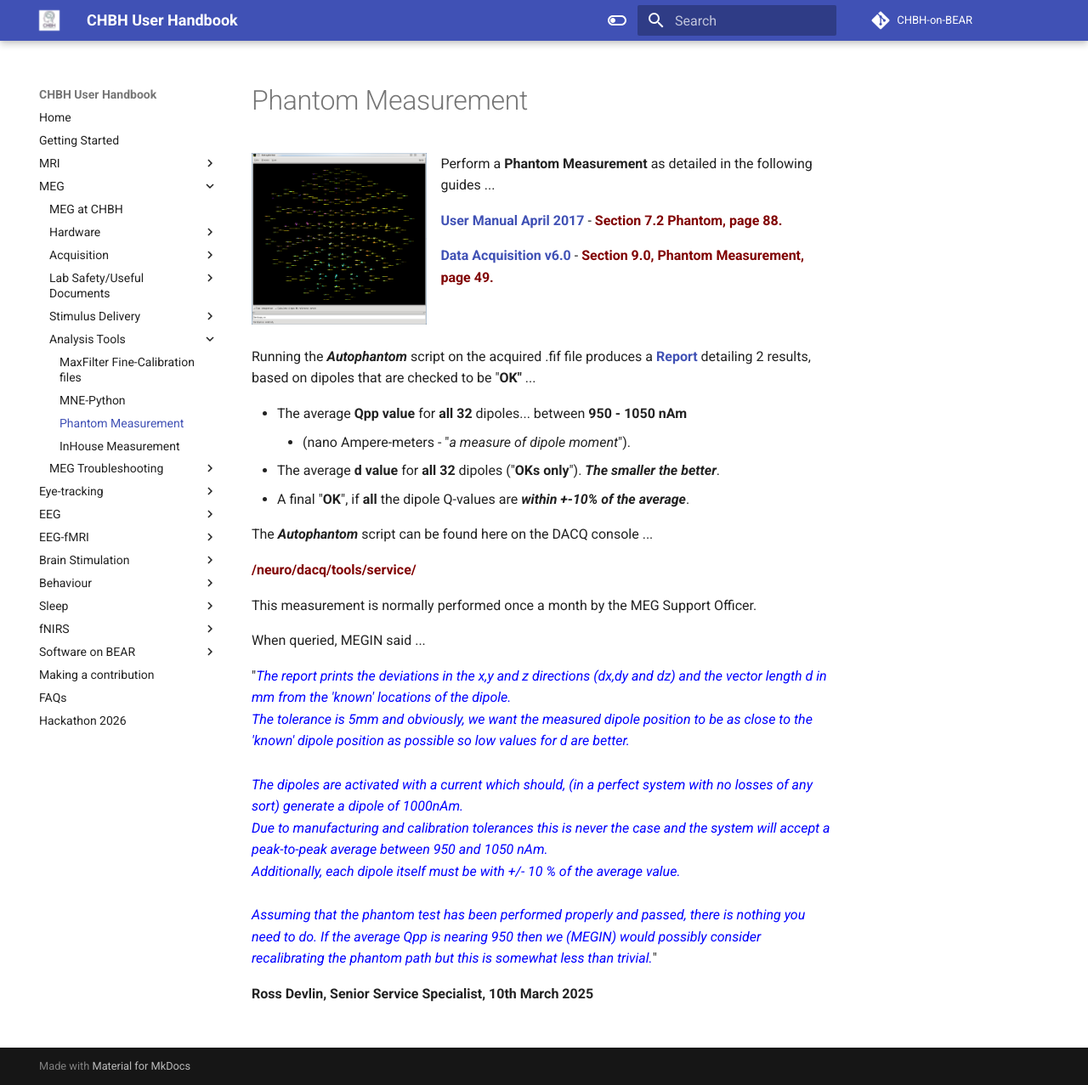
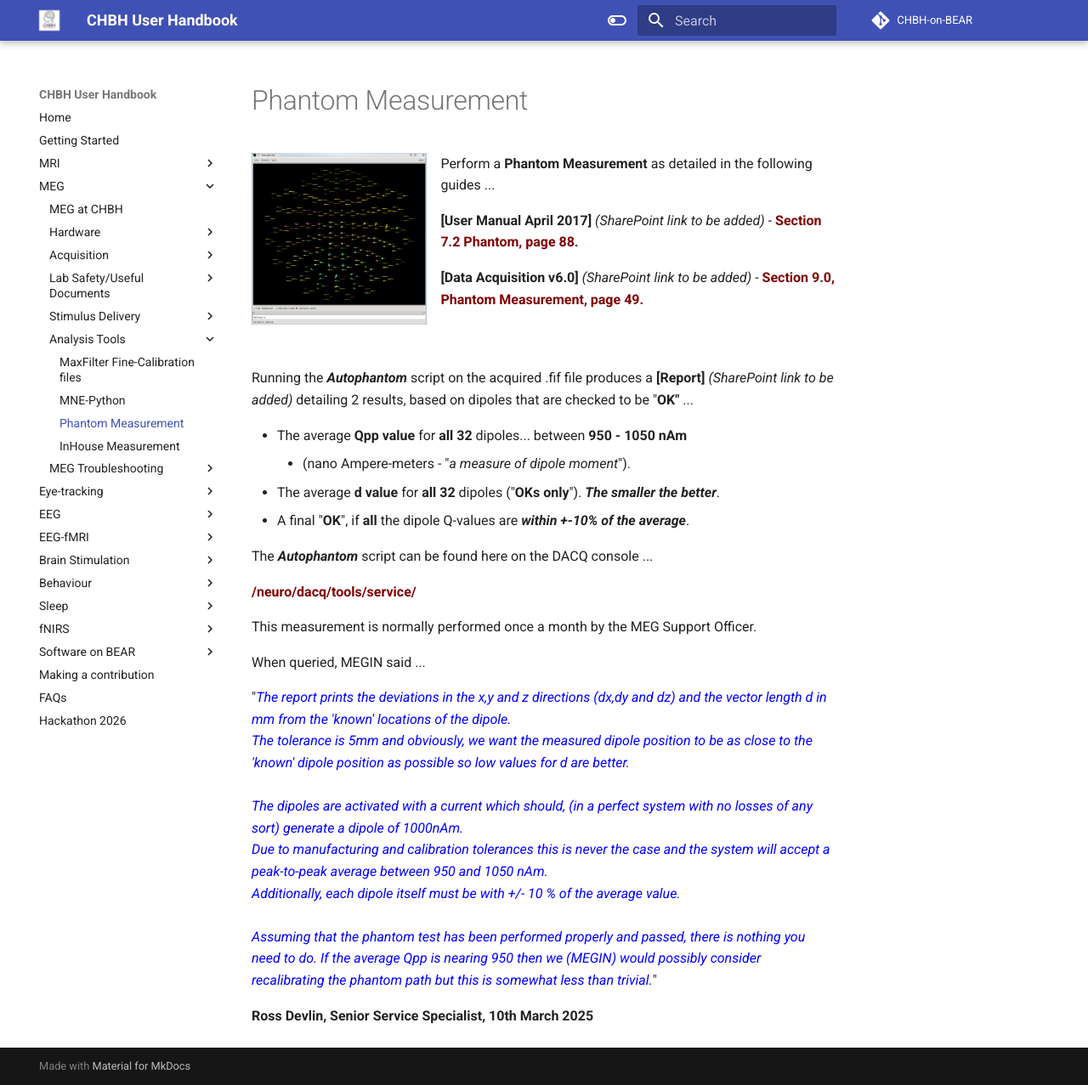
Before and after one commit to chbh-opensource/chbh-on-bear, an MkDocs documentation site: the page built from docs/meg/analysis/phantom_measurement.md, in a window 1280 px wide and 1277 px high. Shown: the whole window at 85% size. Built offline with MkDocs 1.6.1 and Material for MkDocs 9.7.7, drawn with Linux system fonts in a browser that asks for light colours; comment, search, counter and statistics services are not loaded.

Commit message:
Removing PDF links to copyright manuals etc

```diff
--- a/docs/meg/analysis/phantom_measurement.md
+++ b/docs/meg/analysis/phantom_measurement.md
@@ -4,15 +4,15 @@
 
 Perform a **Phantom Measurement** as detailed in the following guides ...
 
-**[User Manual April 2017](../../meg/pdfs/NM24131A-C_Triux_UM.pdf)**
+**[User Manual April 2017]** <!--- (../../meg/pdfs/NM24131A-C_Triux_UM.pdf) ---!> *(SharePoint link to be added)*
 - **<span style="color:maroon">Section 7.2 Phantom, page 88.</span>**
 
-**[Data Acquisition v6.0](../../meg/pdfs/NM23732A-B1-Dacq-6.0-UM_FINAL.pdf)**
+**[Data Acquisition v6.0]** <!--- (../../meg/pdfs/NM23732A-B1-Dacq-6.0-UM_FINAL.pdf) ---!> *(SharePoint link to be added)*
 - **<span style="color:maroon">Section 9.0, Phantom Measurement, page 49.</span>**
 <br /><br /><br />
 
 <align=full>
-Running the ***Autophantom*** script on the acquired .fif file produces a **[Report](../../meg/pdfs/autophantom.pdf)** detailing 2 results, based on dipoles that are checked to be "**OK"** ...
+Running the ***Autophantom*** script on the acquired .fif file produces a **[Report]** <!--- (../../meg/pdfs/autophantom.pdf) ---!> *(SharePoint link to be added)* detailing 2 results, based on dipoles that are checked to be "**OK"** ...
 
 - The average **Qpp value** for **all 32** dipoles... between **950 - 1050 nAm**
 	- (nano Ampere-meters - "*a measure of dipole moment*").
```
Also changed, not shown: docs/meg/acquisition/charging_eyelink_batteries.md (+1 -1 lines), docs/meg/acquisition/meg-training-checklist.md (+1 -1 lines), docs/meg/analysis/maxfiltercalfiles.md (+1 -1 lines), docs/meg/labsafety/documentation.md (+1 -1 lines), docs/meg/labsafety/labsafety.md (+1 -1 lines), 1 other file.
